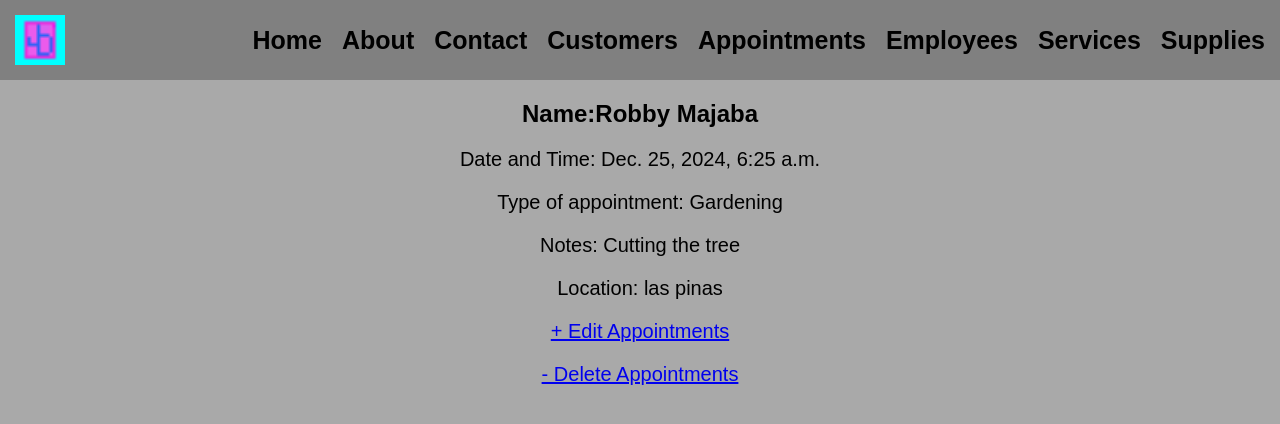
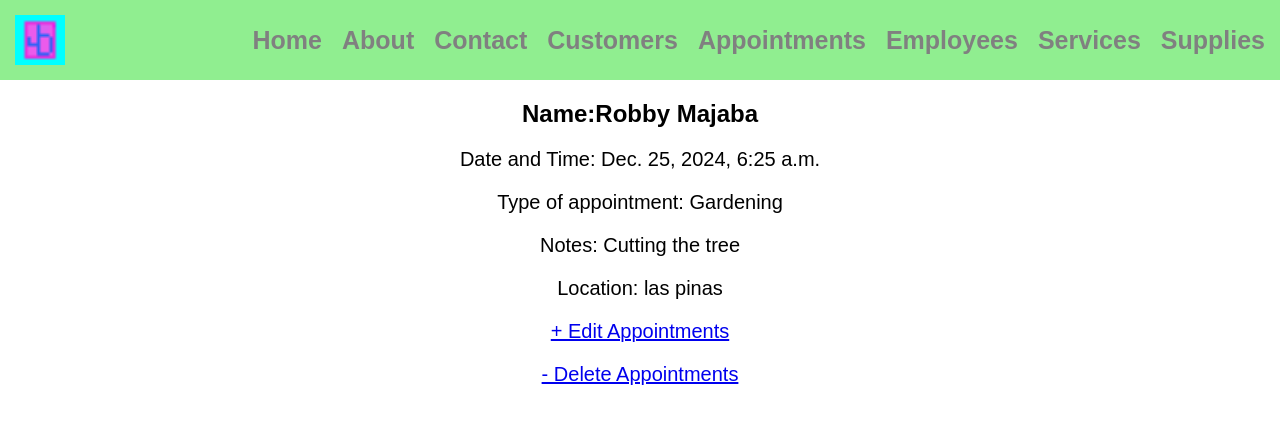
Before and after one commit to Jadetaguba/Webapplications, a Django app: page /appointment/1 in a window 1280 px wide. Shown: the top 424 px of the page. Run offline with Django 5.2, Linux system fonts and the light colour scheme; data comes from the database, SQL or seed files in the repository.

Commit message:
added requirements.txt

```diff
--- /dev/null
+++ b/requirements.txt
@@ -0,0 +1,4 @@
+asgiref==3.8.1
+Django==5.1.2
+sqlparse==0.5.1
+tzdata==2024.2
--- a/static/css/base.css
+++ b/static/css/base.css
@@ -2,7 +2,7 @@ body {
     font-family: Arial, sans-serif;
     margin: 0;
     padding: 0;
-    background-color: darkgray;
+    background-color: white;
 }
 
 .Logo{
@@ -11,7 +11,7 @@ body {
 }
 
 .navbar {
-    background-color: grey;
+    background-color: lightgreen;
     padding: 15px;
 }
 
@@ -35,7 +35,7 @@ body {
 .nav-links a {
     font-size: 25px;
     font-weight: bold;
-    color: black;
+    color: grey;
     text-decoration: none;
 }
 h2{
@@ -46,7 +46,7 @@ h2{
     max-width: 400px;
     margin: 50px auto;
     padding: 20px;
-    background: grey;
+    background: lightgreen;
     box-shadow: 0 0 10px rgba(0, 0, 0, 0.1);
     border-radius: 8px;
 }
@@ -92,7 +92,7 @@ p{
 
 footer {
     margin-top: 10%;
-    background-color: grey;
+    background-color: lightgreen;
     color: black;
     text-align: center;
     padding: 20px 0;
```
Also changed, not shown: static/images/Background garden.avif (added), static/images/Garden.png (added).
